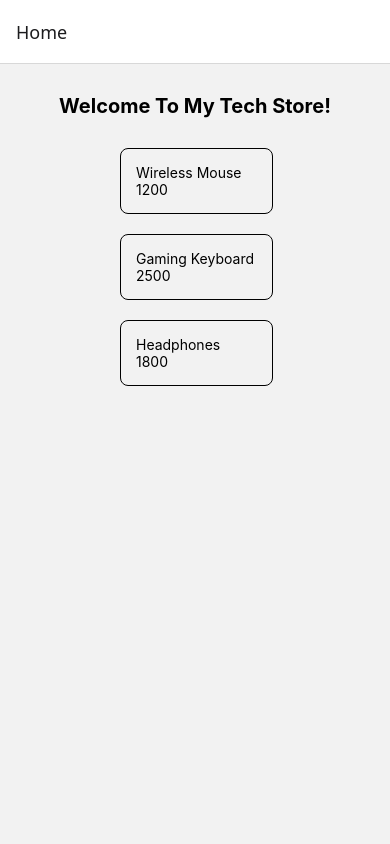
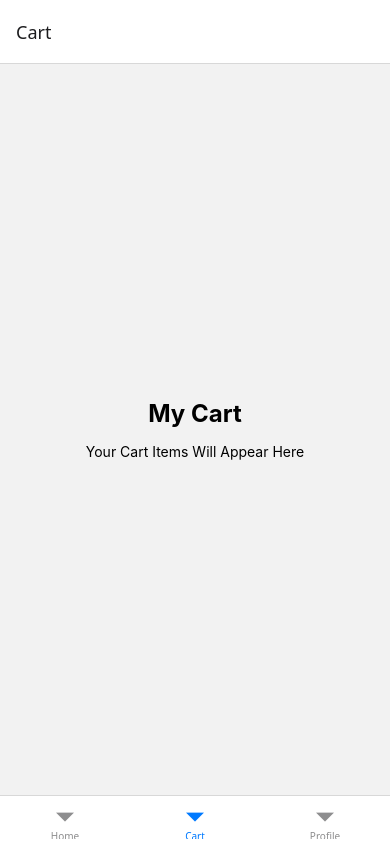
Before and after one commit to kerkettaalvin4/Learning-React-Native, a React Native app: screen /Cart in a window 390 px wide. Built offline with nearby package versions, Linux system fonts and the light colour scheme.

Commit message:
added nested tab and stack navigation

```diff
--- a/App.tsx
+++ b/App.tsx
@@ -1,27 +1,37 @@
 import { NavigationContainer } from '@react-navigation/native';
 import { createNativeStackNavigator } from '@react-navigation/native-stack';
-import HomeScreen from './screens/HomeScreen';
+import { createBottomTabNavigator } from '@react-navigation/bottom-tabs';
+
+
+import MainTabs from './navigation/MainTabs';
 import DetailsScreen from './screens/DetailsScreen';
+
 import { RootStackParamList } from './types/Navigation';
 
-import { StyleSheet, Text, View, FlatList, TextInput, Button } from 'react-native';
-import { useState, useEffect } from 'react';
-import ProductCard from './components/ProductCard';
-import { Product } from './types/Product';
+import { BottomTabScreenProps } from '@react-navigation/bottom-tabs';
+import { RootTabParamList } from './types/Navigation';
+
+import { StyleSheet} from 'react-native';
+
+
 
 const Stack = createNativeStackNavigator<RootStackParamList>();
+type Props = BottomTabScreenProps<RootTabParamList, 'Home'>
+const Tab = createBottomTabNavigator();
 
 
 export default function App() {
-  return(
+  return (
     <NavigationContainer>
       <Stack.Navigator>
         <Stack.Screen
-        name='Home'
-        component={HomeScreen}
+          name="MainTabs"
+          component={MainTabs}
+          options={{ headerShown: false }}
         />
+
         <Stack.Screen
-        name='Details'
+          name="Details"
           component={DetailsScreen}
         />
       </Stack.Navigator>
--- /dev/null
+++ b/navigation/MainTabs.tsx
@@ -0,0 +1,28 @@
+import { createBottomTabNavigator } from '@react-navigation/bottom-tabs';
+
+import HomeScreen from '../screens/HomeScreen';
+import CartScreen from '../screens/CartScreen';
+import ProfileScreen from '../screens/ProfileScreen';
+
+import { RootTabParamList } from '../types/Navigation';
+
+const Tab = createBottomTabNavigator<RootTabParamList>();
+
+export default function MainTabs(){
+    return(
+        <Tab.Navigator>
+            <Tab.Screen
+                name='Home'
+                component={HomeScreen}
+            />
+            <Tab.Screen
+                name='Cart'
+                component={CartScreen}
+            />
+            <Tab.Screen
+                name='Profile'
+                component={ProfileScreen}
+            />
+        </Tab.Navigator>
+    )
+}
--- a/package.json
+++ b/package.json
@@ -3,6 +3,7 @@
   "version": "1.0.0",
   "main": "index.ts",
   "dependencies": {
+    "@react-navigation/bottom-tabs": "^7.21.0",
     "@react-navigation/native": "^7.5.1",
     "@react-navigation/native-stack": "^7.21.0",
     "expo": "~58.0.20",
--- /dev/null
+++ b/screens/CartScreen.tsx
@@ -0,0 +1,25 @@
+import { View, Text, StyleSheet } from "react-native"
+
+export default function CartScreen(){
+    return(
+        <View style = {styles.conatiner}>
+            <Text style = {styles.title}>My Cart</Text>
+            <Text>Your Cart Items Will Appear Here</Text>
+        </View>
+    )
+}
+
+const styles = StyleSheet.create({
+    conatiner : {
+        flex : 1,
+        padding : 20,
+        justifyContent : 'center',
+        alignItems : 'center',
+    },
+
+    title : {
+        fontSize : 24,
+        fontWeight : 'bold',
+        marginBottom : 15,
+    },
+})
--- a/screens/HomeScreen.tsx
+++ b/screens/HomeScreen.tsx
@@ -1,9 +1,15 @@
 import { Text, View, StyleSheet, Button, FlatList, Pressable } from "react-native";
 
+import { CompositeScreenProps } from '@react-navigation/native';
+import { BottomTabScreenProps } from '@react-navigation/bottom-tabs';
 import { NativeStackScreenProps } from '@react-navigation/native-stack';
-import { RootStackParamList } from '../types/Navigation';
 
-type Props = NativeStackScreenProps<RootStackParamList, 'Home'>
+import { RootStackParamList, RootTabParamList } from '../types/Navigation';
+
+type Props = CompositeScreenProps<
+  BottomTabScreenProps<RootTabParamList, 'Home'>,
+  NativeStackScreenProps<RootStackParamList>
+>;
 
 export default function HomeScreen({navigation}:Props){
 
--- /dev/null
+++ b/screens/ProfileScreen.tsx
@@ -0,0 +1,25 @@
+import { View, Text, StyleSheet } from "react-native"
+
+export default function CartScreen(){
+    return(
+        <View style = {styles.conatiner}>
+            <Text style = {styles.title}>My Profile</Text>
+            <Text>Welcome to your profile.</Text>
+        </View>
+    )
+}
+
+const styles = StyleSheet.create({
+    conatiner : {
+        flex : 1,
+        padding : 20,
+        justifyContent : 'center',
+        alignItems : 'center',
+    },
+
+    title : {
+        fontSize : 24,
+        fontWeight : 'bold',
+        marginBottom : 15,
+    },
+})
```
Also changed, not shown: types/Navigation.ts (+13 -6 lines), 1 other file (tests, documents, lock files or other folders). Lines whose indentation alone changed are shown as unchanged.
